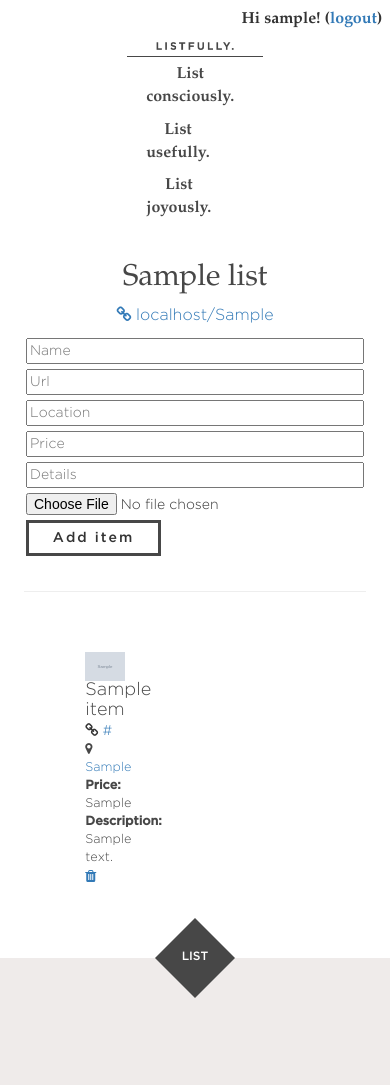
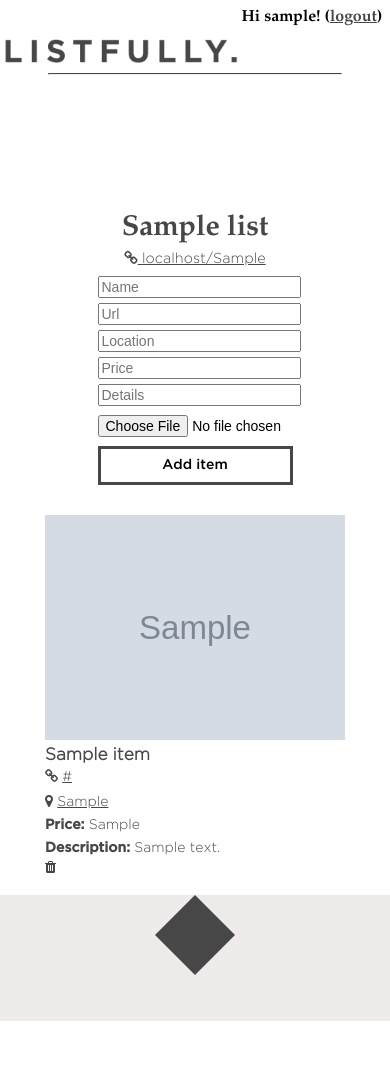
Before and after one commit to hawkaa/listfully, a Django app: page /lists/1/ in a window 390 px wide. After the commit the page ends 1021 px from the top, so only its background shows below. Run offline with Django 3.2, Linux system fonts and the light colour scheme; a user stored in the database is signed in; tables that the repository leaves empty hold one stand-in row (values such as "Sample post"); grey boxes marked "Sample" are stand-in pictures; some libraries are stand-ins or nearby versions.

Commit message:
fix: making the header and list ish responsive

```diff
--- /dev/null
+++ b/static/css/base.css
@@ -0,0 +1,120 @@
+@font-face {
+  font-family: 'Garamond';
+  src: url('../fonts/Garamond-Italic.eot');
+  src: url('../fonts/Garamond-Italic.ttf')  format('truetype');
+}
+
+@font-face {
+  font-family: 'Gotham Light';
+  src: url('../fonts/Gotham-light.ttf') format('truetype');
+}
+
+@font-face {
+  font-family: 'Gotham Medium';
+  src: url('../fonts/Gotham-Medium.ttf') format('truetype');
+}
+
+@font-face {
+  font-family: 'Gotham Bold';
+  src: url('../fonts/Gotham-Bold.ttf') format('truetype');
+}
+
+.garamond {
+  font-family: 'Garamond';
+  font-weight: bold;
+}
+
+.gotham-light {
+  font-family: 'Gotham Light';
+  letter-spacing: 2px;
+}
+
+.gotham-medium {
+  font-family: 'Gotham Medium';
+}
+
+.gotham-bold {
+  font-family: 'Gotham Bold';
+  letter-spacing: 2px;
+}
+
+.html {
+  background-color: #FFFFFF;
+  min-height: 100vh;
+  max-width: 100vw;
+  overflow-x: hidden;
+  margin: 0;
+}
+
+body {
+  font-family: 'Gotham Light';
+  font-size: 16px;
+  margin: 0;
+}
+
+p, a {
+  font-size: 1em;
+  color: #474747;
+  margin: 0;
+}
+
+h1, h2, h3, h4 {
+  color: #474747;
+}
+
+h1 {
+  font-size: 2.2em;
+  font-weight: bold;
+  margin: 0;
+}
+
+h2 {
+  font-size: 1.8em;
+  font-weight: bold;
+  margin: 0;
+}
+
+h3 {
+  font-size: 1.5em;
+  font-weight: bold;
+  margin: 0;
+}
+
+h4 {
+  font-size: 1.22em;
+  font-weight: bold;
+  margin: 0;
+}
+
+.container-fluid {
+  height: 100%;
+  padding: 0;
+  margin: 0;
+}
+
+.header {
+  height: 25vh;
+}
+
+.content {
+  margin: 0;
+  min-height: 60vh;
+}
+
+.footer {
+  background-color: #EFEBEA;
+  min-height: 15vh;
+  width: 100%;
+}
+
+.row {
+  margin: 0;
+  padding: 0;
+  max-width: 100%;
+}
+
+@media (max-width: 992px) {
+  .no-mobile {
+    visibility: hidden;
+  }
+}
--- /dev/null
+++ b/static/css/header.css
@@ -0,0 +1,63 @@
+.user {
+  padding-top: 2%;
+  padding-right: 2%;
+  float: right;
+}
+
+.logo img {
+  width: 20%;
+  padding-top: 3%;
+  padding-bottom: 1.5%;
+}
+
+.logo-underline {
+  margin: 0 auto;
+  border-top: 1px solid #474747;
+  width: 35%;
+}
+
+.logo-statements {
+  margin: 0 auto;
+  width: 30%;
+  text-align: center;
+  padding-top: 1.5%;
+  padding-bottom: 1.5%;
+  font-size: 16px;
+}
+
+.statement {
+  display: table;
+  float: left;
+  width: 33.33%;
+}
+
+@media (max-width: 992px) {
+  .logo img {
+    width: 40%;
+  }
+
+  .logo-underline {
+    width: 55%;
+  }
+}
+
+@media (max-width: 768px) {
+  .logo img {
+    padding-top: 10%;
+    width: 50%;
+  }
+
+  .logo-underline {
+    width: 65%;
+  }
+}
+
+@media (max-width: 550px) {
+  .logo img {
+    width: 60%;
+  }
+
+  .logo-underline {
+    width: 75%;
+  }
+}
--- /dev/null
+++ b/static/css/helpers.css
@@ -0,0 +1,32 @@
+.padding-top-2 {
+  padding-top: 2%;
+}
+
+.padding-top-5 {
+  padding-top: 5%;
+}
+
+.padding-top-10 {
+  padding-top: 10%;
+}
+
+.padding-bottom-2 {
+  padding-bottom: 2%;
+}
+
+.padding-bottom-5 {
+  padding-bottom: 5%;
+}
+
+.padding-bottom-10 {
+  padding-bottom: 10%;
+}
+
+.center {
+  text-align: center;
+  margin: 0 auto;
+}
+
+.underline {
+  text-decoration: underline;
+}
--- /dev/null
+++ b/static/css/list.css
@@ -0,0 +1,90 @@
+input {
+  display: block;
+  margin-top: 5px;
+  margin-bottom: 5px;
+  font-size: 14px;
+  width: 100%;
+}
+
+.item-form input[type='submit'] {
+  letter-spacing: 2px;
+}
+
+.list-title {
+  margin: 0 auto;
+  word-break: break-all;
+}
+
+.list-form {
+  width: 50%;
+}
+
+.item-container {
+  margin: 0 auto;
+  padding-top: 20px;
+  padding-bottom: 50px;
+  max-width: 1200px;
+}
+
+.item {
+  vertical-align: top;
+  display: table;
+  font-size: 14px;
+  max-width: 300px;
+  margin: 0 auto;
+  padding: 10px 0 10px 0;
+
+}
+
+.image-container {
+  max-width: 100%;
+  margin: 0 auto;
+}
+
+.list-container {
+  margin: 0 auto;
+  display: table;
+  width: 40%;
+  text-align: center;
+}
+
+.item-info {
+  padding-top: 5px;
+}
+
+.item-info p {
+  padding-top: 5px;
+  padding-bottom: 5px;
+}
+
+.list-name {
+  padding-bottom: 5px;
+}
+
+.list-link {
+  font-size: 0.9em;
+  padding-bottom: 5px;
+}
+
+.item-image {
+  width: 300px;
+}
+
+@media (max-width: 992px) {
+  .no-mobile {
+    visibility: hidden;
+  }
+}
+
+@media (min-width: 767px) {
+  .item-container {
+    width: 80%;
+    max-width: 1280px;
+  }
+}
+
+@media (max-width: 320px) {
+  .item-image {
+    width: 250px;
+  }
+}
--- a/static/css/style.css
+++ b/static/css/style.css
@@ -1,130 +1,11 @@
-@font-face {
-  font-family: 'Garamond';
-  src: url('../fonts/Garamond-Italic.eot');
-  src: url('../fonts/Garamond-Italic.ttf')  format('truetype');
-}
-
-@font-face {
-  font-family: 'Gotham Light';
-  src: url('../fonts/Gotham-light.ttf') format('truetype');
-}
-
-@font-face {
-  font-family: 'Gotham Medium';
-  src: url('../fonts/Gotham-Medium.ttf') format('truetype');
-}
-
-@font-face {
-  font-family: 'Gotham Bold';
-  src: url('../fonts/Gotham-Bold.ttf') format('truetype');
-}
-
-.html {
-  background-color: #FFFFFF;
-  max-width: 100vw;
-}
-
-body {
-  font-family: 'Gotham Light';
-  min-height: 100%;
-  max-width: 100%;
-  overflow-x: hidden;
-  font-size: 16px;
-}
-
-p {
-  color: #474747;
-}
-
-h1, h2, h3, h4 {
-  color: #474747;
-}
-
-.garamond {
-  font-family: 'Garamond';
-  font-weight: bold;
-}
-
-.gotham-light {
-  font-family: 'Gotham Light';
-  letter-spacing: 2px;
-}
-
-.gotham-medium {
-  font-family: 'Gotham Medium';
-}
-
-.gotham-bold {
-  font-family: 'Gotham Bold';
-  letter-spacing: 2px;
-}
-
 .button {
   background-color: white;
   border: 3px solid #474747;
-  padding: 5px 15px 5px 15px;
-}
-
-.container-fluid {
-  padding: 0;
-}
-
-.margin-5 {
-  margin: 5%;
-}
-
-.margin-10 {
-  margin: 10%;
-}
-
-.user {
-  padding-top: 2%;
-  padding-right: 2%;
-  float: right;
-}
-
-.header {
-  min-height: 25vh;
-}
-
-.logo {}
-
-.logo img {
-  width: 20%;
-  margin-left: 40%;
-  margin-right: 40%;
-  padding-top: 3%;
-  padding-bottom: 1.5%;
-}
-
-.logo-underline {
-  margin: 0 auto;
-  border-top: 1px solid #474747;
-  width: 35%;
-}
-
-.logo-statements {
-  margin: 0 auto;
-  width: 25%;
-  text-align: center;
-  padding-top: 1.5%;
-  padding-bottom: 1.5%;
-  font-size: 16px;
-}
-
-.content {
-  padding: 3% 10% 3% 10%;
-  min-height: 60vh;
+  padding: 10px 15px 10px 15px;
 }
 
 .home {
   text-align: center;
-}
-
-.statement {
-  display: table;
-  float: left;
-  width: 33.33%;
 }
 
 .box-display {
@@ -161,97 +42,8 @@ h1, h2, h3, h4 {
   color: #474747;
 }
 
-.footer {
-  background-color: #EFEBEA;
-  min-height: 15vh;
-  width: 100%;
-}
-
-.item-form input {
-  display: block;
-  margin-top: 5px;
-  margin-bottom: 5px;
-  font-size: 14px;
-}
-
-input[type='text'] {
-  width: 100%;
-}
-
-.item-form .button {
-  letter-spacing: 2px;
-  width: 40%;
-}
-
-.item-form label {
-  width: 50px;
-}
-
-.item-container {
-  display: table;
-  margin: 0 auto;
-  width: 70%;
-  padding-top: 20px;
-  padding-bottom: 50px;
-}
-
-.item {
-  padding: 10px;
-  vertical-align: top;
-  display: inline-block;
-  width: 25%;
-  font-size: 14px;
-}
-
-.image-container {
-}
-
-.item-image {
-  float: left;
-  padding-right: 1.5%;
-  width: 100%;
-  max-width: 300px;
-  max-height: 300px;
-}
-
-.item h4.name {
-  margin: 0;
-}
-
-.item a.delete {
-  font-size: 1em;
-}
-
-.item p {
-  margin: 0;
-  font-size: 0.9em;
-}
-
-.list-container {
-  margin: 0 auto;
-  display: table;
-  width: 40%;
-  text-align: center;
-}
-
-.list-name {
-  text-decoration: underline;
-}
-
-.list-title h2 {
-  font-family: "Garamond";
-}
-
-.line {
-  margin-top: 30px;
-  margin-bottom: 30px;
-}
-
-.info-small {
-  font-size: 0.8em;
-}
-
 .inner-diamond p {
+  visibility: hidden;
   margin: 0 auto;
   margin-top: -50px;
   text-align: center;
@@ -260,6 +52,7 @@ input[type='text'] {
   height: 100px;
   position: relative;
   font-size: 12px;
+
 }
 
 div#diamond {
--- a/static/package.json
+++ b/static/package.json
@@ -3,6 +3,6 @@
   "version": "0.0.0",
   "dependencies": {},
   "devDependencies": {
-    "bootstrap": "^3.3.7"
+    "flexboxgrid": "^6.3.1"
   }
 }
--- a/templates/base.html
+++ b/templates/base.html
@@ -6,12 +6,15 @@
   <meta name="viewport" content="width=device-width, initial-scale=1">
   {% load static %}
 
-  <link rel="stylesheet" type="text/css" href="{% static 'node_modules/bootstrap/dist/css/bootstrap.min.css' %}" />
+  <link rel="stylesheet" type="text/css" href="{% static 'node_modules/flexboxgrid/dist/flexboxgrid.min.css' %}" />
+  <link rel="stylesheet" type="text/css" href="{% static 'css/base.css' %}" />
+  <link rel="stylesheet" type="text/css" href="{% static 'css/helpers.css' %}" />
+  <link rel="stylesheet" type="text/css" href="{% static 'css/header.css' %}" />
+  <link rel="stylesheet" type="text/css" href="{% static 'css/list.css' %}" />
   <link rel="stylesheet" type="text/css" href="{% static 'css/style.css' %}" />
   <link rel="stylesheet" type="text/css" href="{% static 'css/font-awesome/css/font-awesome.min.css' %}" />
 
   <script type="text/javascript" src="{% static 'js/jquery-3.1.1.min.js' %}" /></script>
-  <script type="text/javascript" src="{% static 'node_modules/bootstrap/dist/js/bootstrap.min.js' %}" />
   <script type="text/javascript" src="{% static 'js/item.js' %}"></script>
 </head>
 <body>
--- a/templates/footer.html
+++ b/templates/footer.html
@@ -1,6 +1,4 @@
 <div class="row">
   <div id="diamond"></div>
-  <div class="inner-diamond gotham-medium">
-    <p>LIST</p>
-  </div>
+  <div class="inner-diamond gotham-medium"></div>
 </div>
--- a/templates/header.html
+++ b/templates/header.html
@@ -1,7 +1,7 @@
 {% load static %}
 
 <div class="row">
-  <div class="col-md-12	col-lg-12">
+  <div>
     <div class="user garamond">
       {% if user.is_authenticated %}
         <span>
@@ -16,13 +16,13 @@
 
 <div class="row">
   <div class="col-xs-12 col-sm-12 col-md-12	col-lg-12">
-    <div class="logo">
+    <div class="logo center">
       <a href="/">
         <img src="{% static 'images/listfully.png' %}"></img>
       </a>
     </div>
     <hr class="logo-underline" />
-    <div class="logo-statements">
+    <div class="logo-statements no-mobile">
       <P class="statement garamond">List consciously.</p>
       <p class="statement garamond">List usefully.</p>
       <p class="statement garamond">List joyously.</p>
--- a/templates/home.html
+++ b/templates/home.html
@@ -11,7 +11,7 @@
     </div>
 
     <div class="row">
-      <div class="garamond margin-5">
+      <div class="garamond center padding-top-5 padding-bottom-5">
         <h2>Give and get better!</h2>
       </div>
     </div>
--- a/templates/items.html
+++ b/templates/items.html
@@ -5,17 +5,16 @@
 
   {% if user.is_authenticated %}
     <div class="row">
-      <div class="list-container">
-        <div class="list-title">
-          <h2>{{ list.name }}</h2>
-          <p>
+      <div class="col-lg-10 col-md-10 col-sm-10 col-xs-10 list-title center">
+        <h2 class="garamond list-name">{{ list.name }}</h2>
+        <p class="list-link">
           <a class="share" target="_blank" href="http://{{ request.get_host }}/{{ list.share }}">
             <i class="fa fa-link" aria-hidden="true"></i>
             {{ request.get_host }}/{{ list.share }}
           </a>
         </p>
       </div>
-        <div class="item-form">
+      <div class="col-lg-4 col-md-8 col-sm-9 col-xs-10 list-form center">
         <form action="." method="POST" enctype="multipart/form-data">
           {% csrf_token %}
           <input id="id_name" placeholder="Name" maxlength="50" name="name" type="text" required="">
@@ -23,19 +22,16 @@
           <input id="id_location" placeholder="Location" maxlength="100" name="location" type="text">
           <input id="id_price_range" placeholder="Price" maxlength="20" name="price_range" type="text">
           <input id="id_description" placeholder="Details" maxlength="100" name="description" type="text">
-            <input id="id_image" name="image" type="file">
+          <input class="padding-top-2 padding-bottom-2" id="id_image" name="image" type="file">
           <input id="user" name="user" type="hidden" value="{{ user }}">
-            <input class="button gotham-medium" type="submit" value="Add item">
+          <input class="button gotham-medium center" type="submit" value="Add item">
         </form>
       </div>
     </div>
-      <hr class="line" />
-    </div>
 
-    <div class="row">
-      <div class="item-container">
+    <div class="row item-container">
         {% for item in list.item_set.all %}
-          <div class="item">
+          <div class="item col-lg-4 col-md-8 col-sm-6 col-xs-6">
             {% if item.image %}
               <img class="item-image" src="{{MEDIA_URL}}{{ item.thumbnail }}" alt="" />
             {% else %}
@@ -44,24 +40,24 @@
             <div class="item-info">
               <h4 class="name">{{ item.name }}</h4>
               <div class="links">
-              </p>
                 {% if item.url %}
+                  <p>
                     <i class="fa fa-link"></i>
                     {% if complete_item_url %}
                       <a class="url" target="_blank" href="{{ item.url }}">{{item.url}}</a>
                     {% else %}
                       <a class="url" target="_blank" href="http://{{ item.url }}">{{item.url}}</a>
                     {% endif %}
+                  </p>
                 {% endif %}
+                {% if item.location %}
                   <p>
-                <p>
-                  {% if item.location %}
                     <i class="fa fa-map-marker"></i>
                     <a class="location" target="_blank" href="http://maps.google.com/?q={{ item.location }}">
                       {{ item.location }}
                     </a>
+                  </p>
                 {% endif %}
-                </p>
               </div>
               <p class="price_range"><b class="gotham-medium">Price:</b> {{ item.price_range }}</p>
               <p class="description"><b class="gotham-medium">Description:</b> {{ item.description }}</p>
@@ -70,7 +66,6 @@
           </div>
         {% endfor %}
       </div>
-    </div>
   {% else %}
     <p>Du er ikke logget inn (<a href="{% url 'login' %}">login</a>)</p>
   {% endif %}
--- a/templates/registration/login.html
+++ b/templates/registration/login.html
@@ -14,7 +14,7 @@
         {{ form.as_p }}
         <button type="submit">Login</button>
       </form>
-      <p class="info-small">(Not a user? <a href="/register">Register</a>)<p>
+      <p>(Not a user? <a href="/register">Register</a>)<p>
       {% endif %}
     </div>
   </div>
--- a/templates/share.html
+++ b/templates/share.html
@@ -2,7 +2,7 @@
 {% load static %}
 
 {% block content %}
-  <h2>{{ list.user }}'s list <span class="list-name">{{ list.name }}</span>:</h2>
+  <h2>{{ list.user }}'s list <span class="underline">{{ list.name }}</span>:</h2>
   {% for item in list.item_set.all %}
     <div class="row">
       <div class="item">
```
Lines whose indentation alone changed are shown as unchanged.
